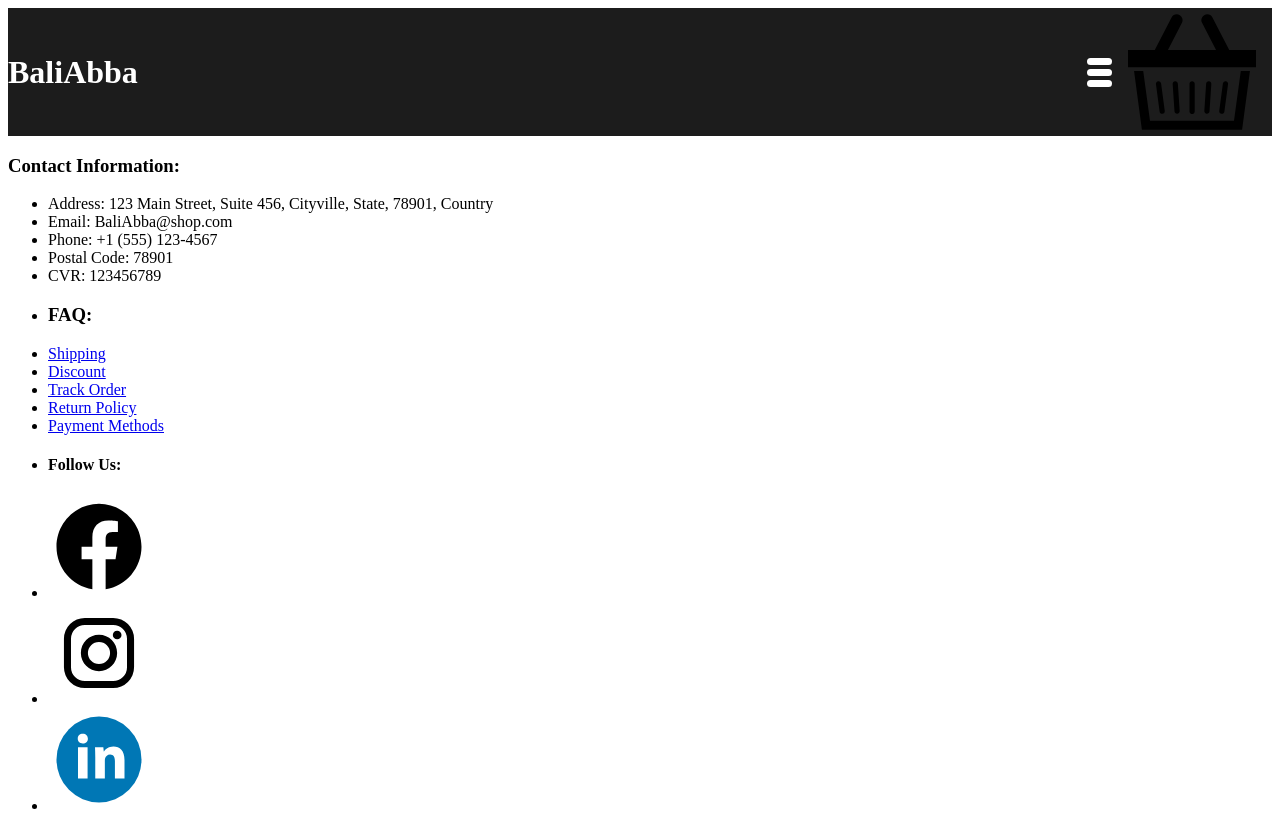
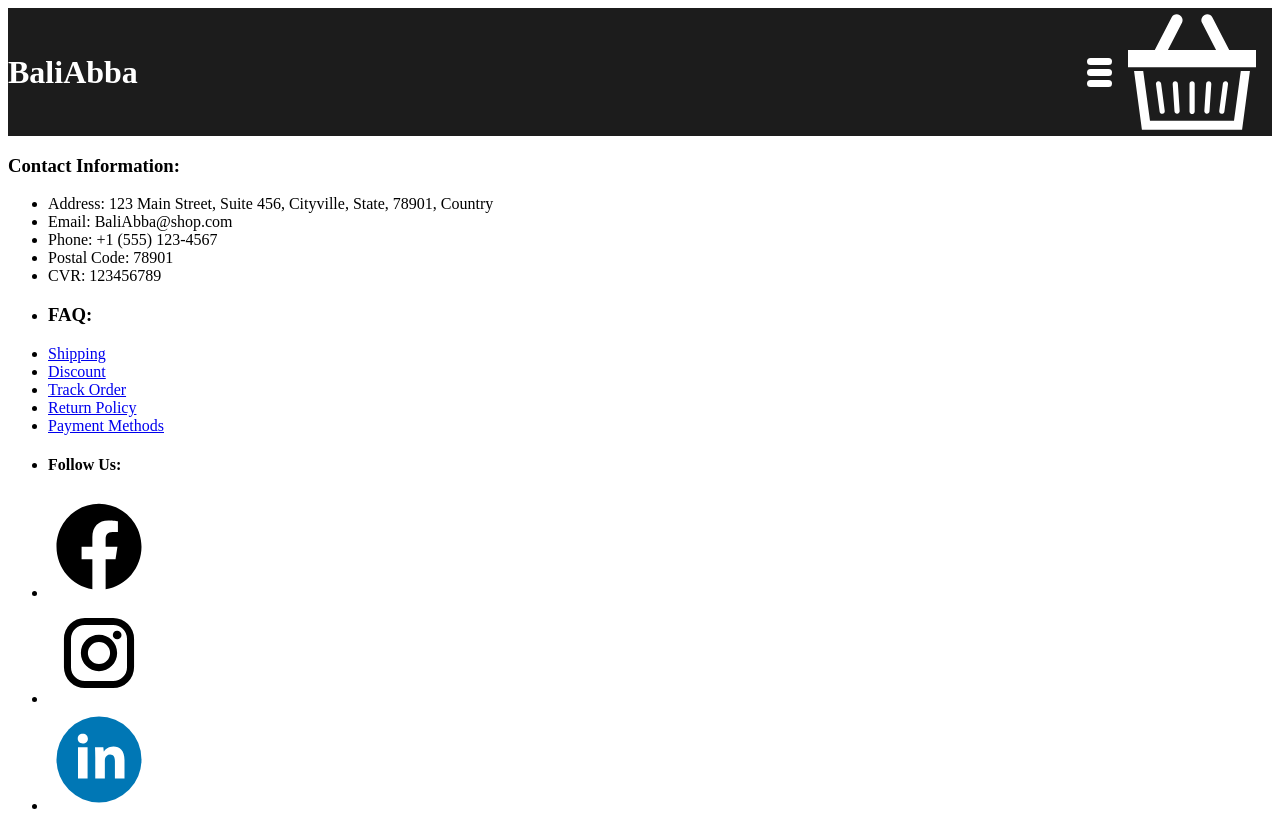
Before and after one commit to Chrstjan/BaliAbba-Webstore, a plain HTML site: page index.html in a window 1280 px wide. Drawn offline with Linux system fonts and the light colour scheme; no server answers.

Commit message:
#15 Changed the basket icon

```diff
--- a/assets/css/header.css
+++ b/assets/css/header.css
@@ -16,6 +16,10 @@
     padding-right: 1rem;
 }
 
+.main-nav #basket-img {
+    filter: invert(100%);
+}
+
 .main-nav #hamburger {
     display: block;
 }
```
